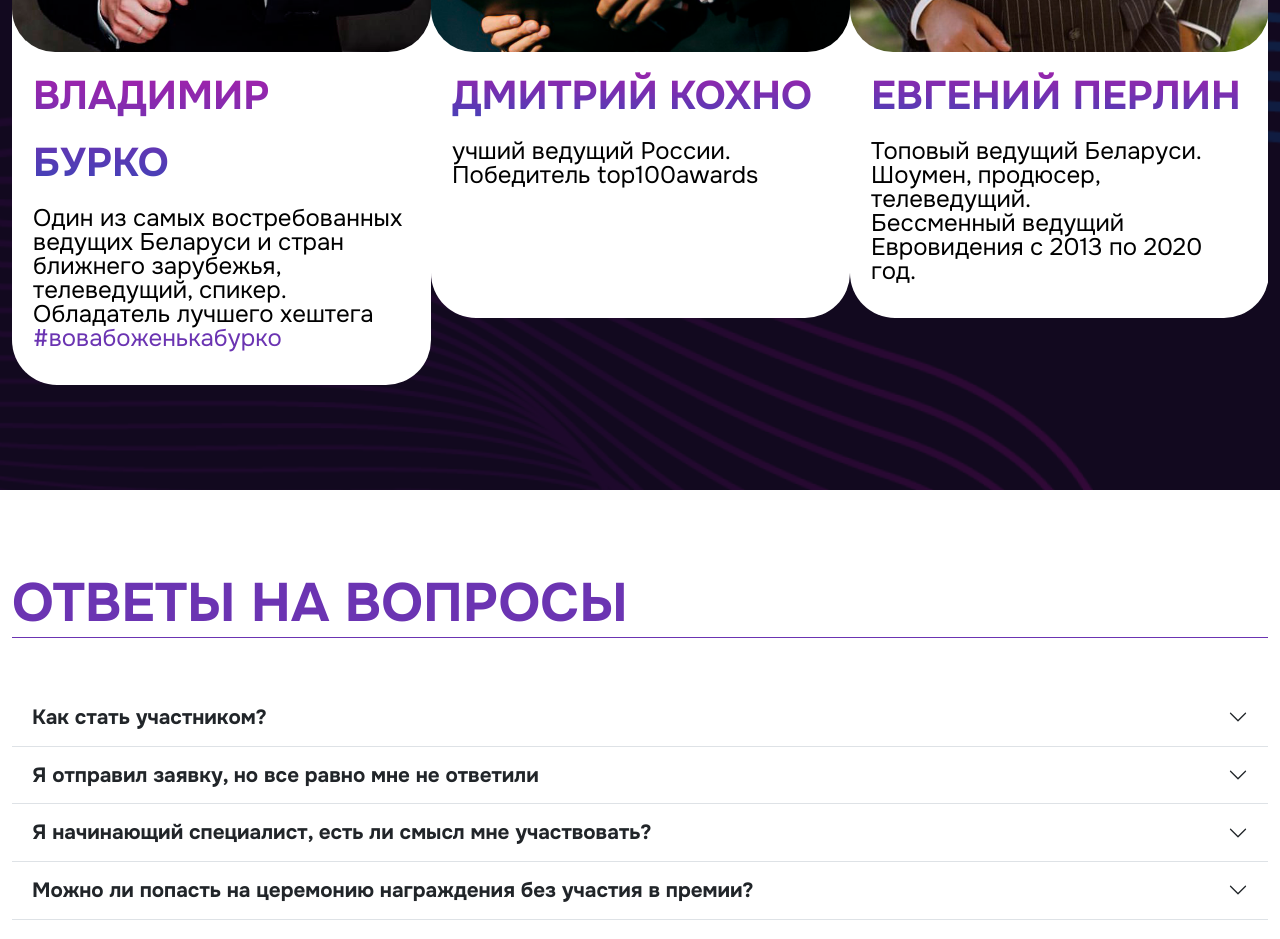
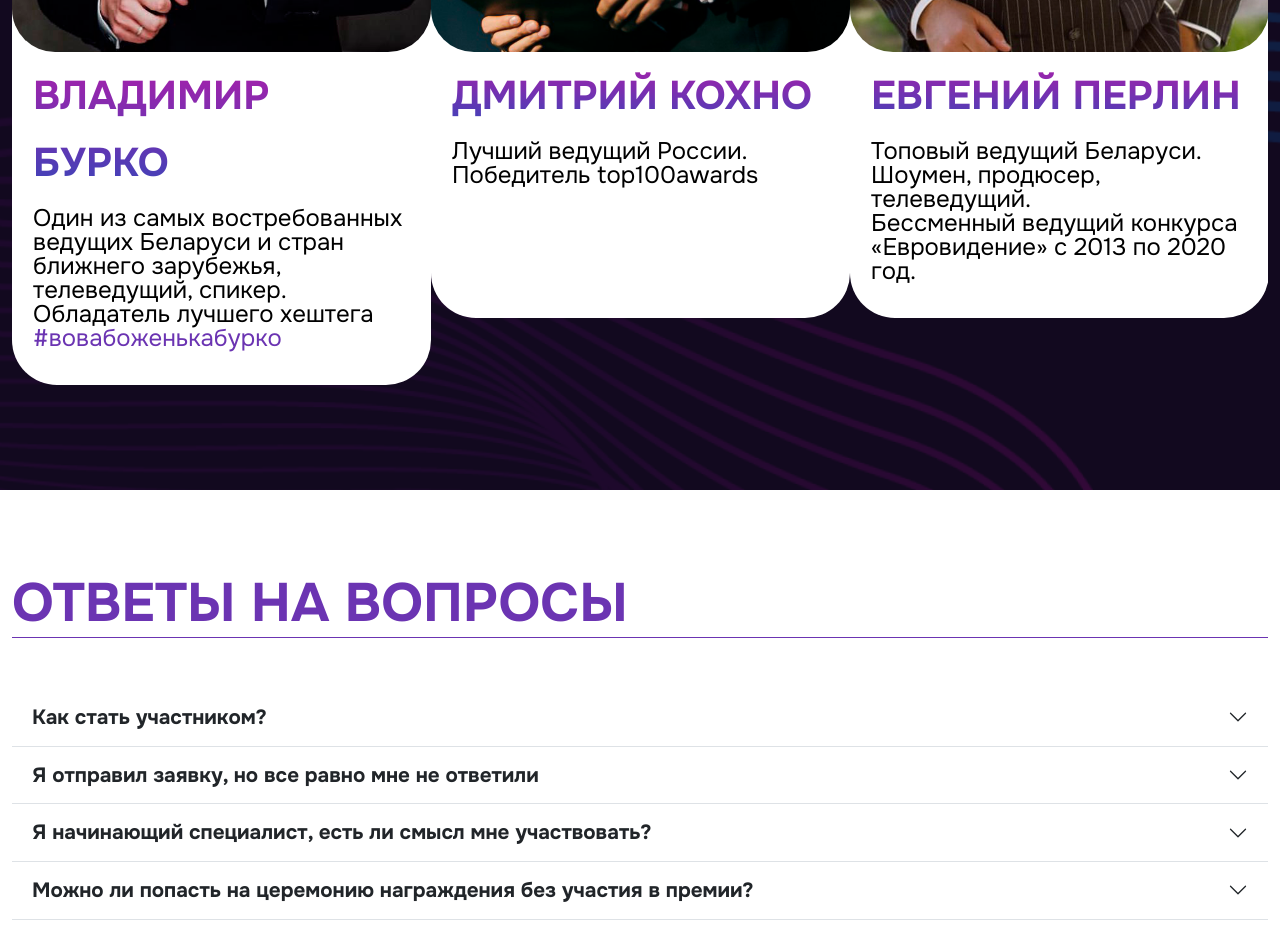
Before and after one commit to ZemliakovD/belwed, a plain HTML site: page index.html in a window 1280 px wide. Shown: the part 2760-3699 px from the top of the page. Drawn offline with nearby package versions, Linux system fonts and the light colour scheme; a web font is replaced by a local one.

Commit message:
Update index.html

```diff
--- a/index.html
+++ b/index.html
@@ -199,7 +199,7 @@
                   <img src="img/jury/kohwo.png" alt="Жюри">
                   <div class="juri-card-content">
                     <h3>Дмитрий Кохно</h3>
-                    <p>учший ведущий России. Победитель top100awards</p>
+                    <p>Лучший ведущий России. Победитель top100awards</p>
                   </div>
                 </div>
               </div>
@@ -209,7 +209,7 @@
                   <div class="juri-card-content">
                     <h3>Евгений Перлин</h3>
                     <p>Топовый ведущий Беларуси. Шоумен, продюсер, телеведущий.</p>
-                    <p>Бессменный ведущий Евровидения с 2013 по 2020 год.</p>
+                    <p>Бессменный ведущий конкурса «Евровидение» с 2013 по 2020 год.</p>
                   </div>
                 </div>
               </div>
```
